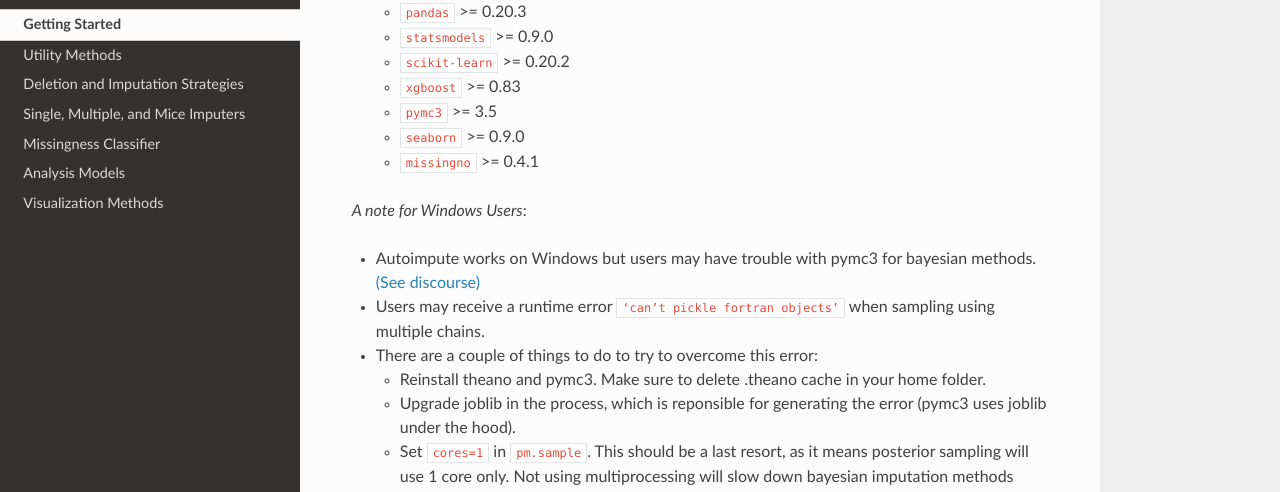
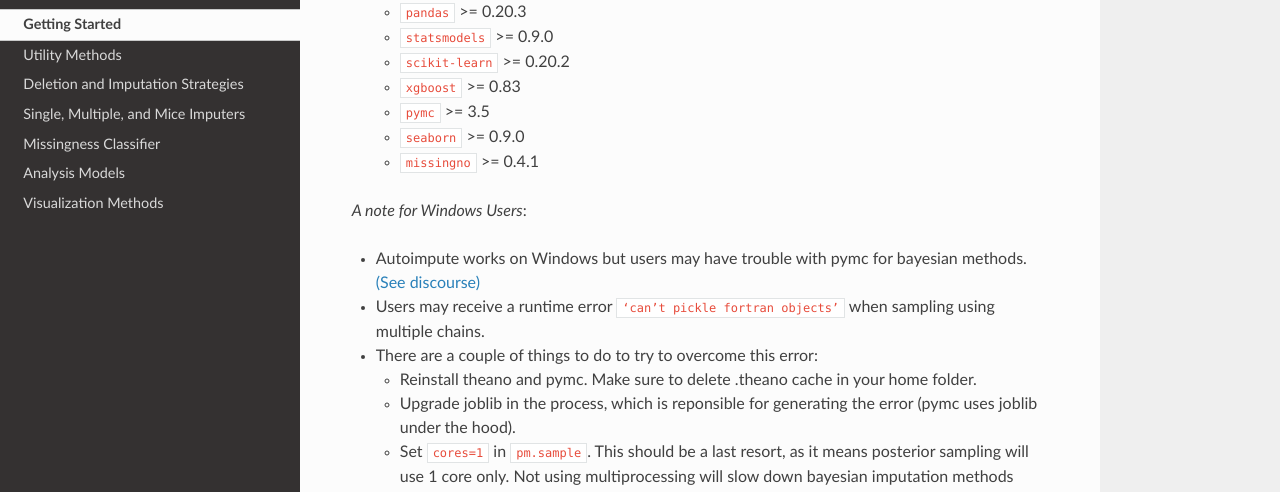
Before and after one commit to kearnz/autoimpute, a Sphinx documentation site: the page built from docs/source/user_guide/getting_started.rst, in a window 1280 px wide and 900 px high, scrolled down 583 px. Shown: the part 154-646 px from the top of the window. Built offline with Sphinx 7.4.7 and the Read the Docs theme 2.0.0, drawn with Linux system fonts in a browser that asks for light colours.

```diff
--- a/docs/source/conf.py
+++ b/docs/source/conf.py
@@ -43,7 +43,7 @@
     "statsmodels.api",
     "statsmodels.discrete",
     "statsmodels.discrete.discrete_model",
-    "pymc3",
+    "pymc",
     "xgboost"
 ]
 for mod_name in MOCK_MODULES:
--- a/docs/source/user_guide/getting_started.rst
+++ b/docs/source/user_guide/getting_started.rst
@@ -32,19 +32,19 @@
   * ``statsmodels`` >= 0.9.0
   * ``scikit-learn`` >= 0.20.2
   * ``xgboost`` >= 0.83
-  * ``pymc3`` >= 3.5
+  * ``pymc`` >= 3.5
   * ``seaborn`` >= 0.9.0
   * ``missingno`` >= 0.4.1
 
 *A note for Windows Users*\ :
 
 
-* Autoimpute works on Windows but users may have trouble with pymc3 for bayesian methods. `(See discourse) <https://discourse.pymc.io/t/an-error-message-about-cant-pickle-fortran-objects/1073>`_
+* Autoimpute works on Windows but users may have trouble with pymc for bayesian methods. `(See discourse) <https://discourse.pymc.io/t/an-error-message-about-cant-pickle-fortran-objects/1073>`_
 * Users may receive a runtime error ``‘can’t pickle fortran objects’`` when sampling using multiple chains.
 * There are a couple of things to do to try to overcome this error:
 
-  * Reinstall theano and pymc3. Make sure to delete .theano cache in your home folder.
-  * Upgrade joblib in the process, which is reponsible for generating the error (pymc3 uses joblib under the hood).
+  * Reinstall theano and pymc. Make sure to delete .theano cache in your home folder.
+  * Upgrade joblib in the process, which is reponsible for generating the error (pymc uses joblib under the hood).
   * Set ``cores=1`` in ``pm.sample``. This should be a last resort, as it means posterior sampling will use 1 core only. Not using multiprocessing will slow down bayesian imputation methods significantly.
 
 * Reach out and let us know if you've worked through this issue successfully on Windows and have a better solution!
--- a/setup.py
+++ b/setup.py
@@ -22,7 +22,7 @@
     "statsmodels",
     "xgboost",
     "scikit-learn",
-    "pymc3",
+    "pymc",
     "seaborn",
     "missingno"
 ]
```
Also changed, not shown: README.md (+13 -12 lines), requirements.txt (+10 -10 lines), 4 other files.
